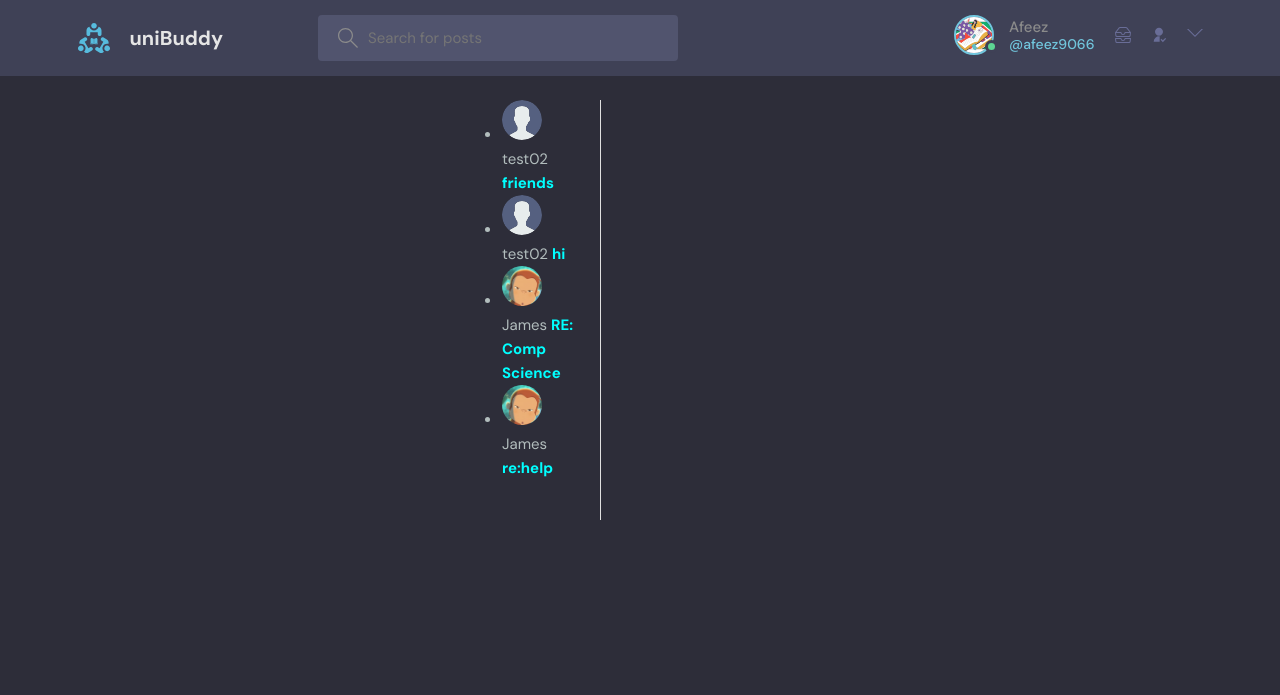
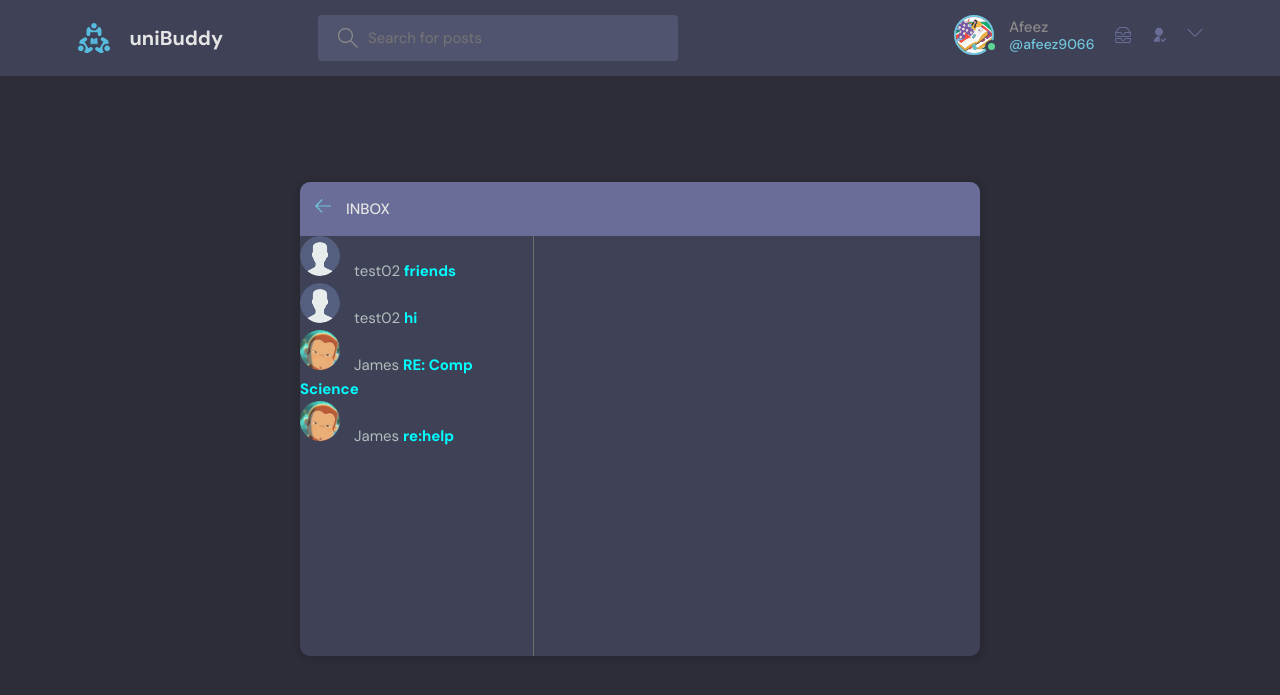
Before and after one commit to ardz01/uniBud, a Django app: page /inbox/ in a window 1280 px wide. Shown: the top 695 px of the page. Run offline with Django 4.2, Linux system fonts and the light colour scheme; a user stored in the database is signed in; data comes from the database, SQL or seed files in the repository; both versions use the stored data as it was after the commit.

Commit message:
fixed inbox

```diff
--- a/base/templates/base/inbox.html
+++ b/base/templates/base/inbox.html
@@ -9,7 +9,7 @@
   }
   .inbox {
     flex: 1;
-    border-right: 1px solid #e0e0e0;
+    border-right: 1px solid #6e6a6a;
     padding-right: 20px;
   }
   .message-view {
@@ -36,10 +36,24 @@
   }
 </style>
 
-<!-- Main Section -->
 <main class="create-room layout">
   <div class="container">
-    <div class="inbox-container">
+    <div class="layout__box">
+      <div class="layout__boxHeader">
+        <div class="layout__boxTitle">
+          <a href="{% url 'home' %}">
+            <svg version="1.1" xmlns="http://www.w3.org/2000/svg" width="32" height="32" viewBox="0 0 32 32">
+              <title>arrow-left</title>
+              <path
+                d="M13.723 2.286l-13.723 13.714 13.719 13.714 1.616-1.611-10.96-10.96h27.625v-2.286h-27.625l10.965-10.965-1.616-1.607z">
+              </path>
+            </svg>
+          </a>
+          <h3>Inbox</h3>
+        </div>
+      </div>
+
+      <div class="inbox-container layout__body">
         <div class="inbox">
           <ul class="messages">
             {% for message in messageRequests %}
@@ -57,6 +71,7 @@
         </div>
         <div class="message-view message-view-top">
           <!-- Message view will be updated here -->
+        </div>
       </div>
     </div>
   </div>
```
Also changed, not shown: db.sqlite3. Lines whose indentation alone changed are shown as unchanged.
